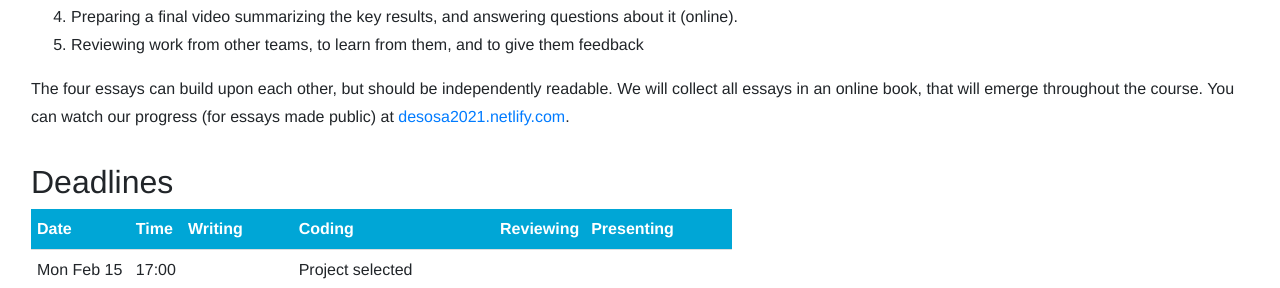
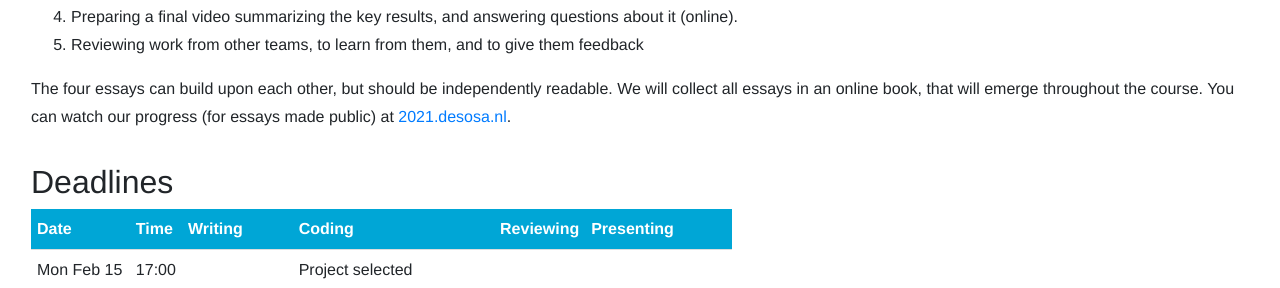
Before and after one commit to SERG-Delft/delftswa, a Jekyll site: the page built from 2021/index.md, in a window 1280 px wide and 900 px high, scrolled down 2060 px. Shown: the part 152-440 px from the top of the window. Built offline with Jekyll 4.4.1, drawn with Linux system fonts in a browser that asks for light colours.

Commit message:
Fix link to the DESOSA 2021 website on homepage

```diff
--- a/2021/index.md
+++ b/2021/index.md
@@ -83,9 +83,9 @@ Team work includes:
 
 The four essays can build upon each other, but should be independently readable.
 We will collect all essays in an online book, that will emerge throughout the course.
-You can watch our progress (for essays made public) at [desosa2021.netlify.com][desosa2021].
+You can watch our progress (for essays made public) at [2021.desosa.nl][desosa2021].
 
-[desosa2021]: https://desosa2021.netlify.com/#
+[desosa2021]: https://2021.desosa.nl
 
 
 
```
